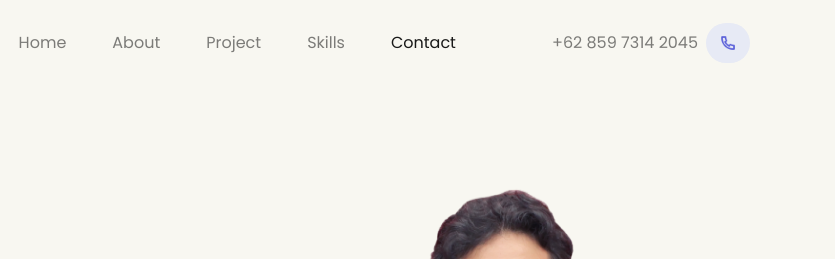
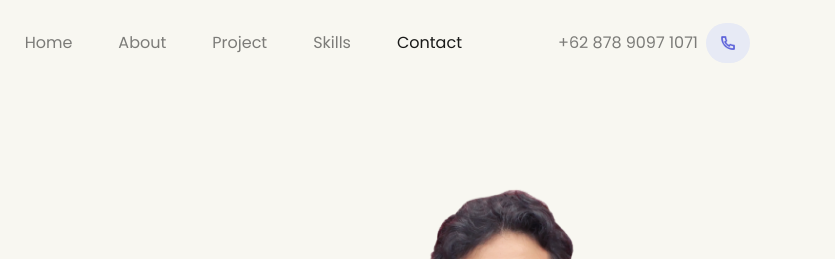
Before and after one commit to Kingakbar/akbarramadhanrusdi.github.io, a plain HTML site: page index.html in a window 1280 px wide. Shown: the top 259 px of the page, 445-1280 px from the left. Drawn offline with nearby package versions, Linux system fonts and the light colour scheme; some packages are replaced by stand-ins of ours; a script that the page names is missing.

Commit message:
Update index.html

```diff
--- a/index.html
+++ b/index.html
@@ -41,7 +41,7 @@
                     <a class="nav-item nav-link navitemlink " href="#section-project">Project</a>
                     <a class="nav-item nav-link navitemlink" href="#section-skills">Skills</a>
                     <a class="nav-item nav-link navitemlink" href="#section-contact">Contact</a>
-                    <a class="nav-item nav-link navnumber" href="https://wa.link/k198gp">+62 859 7314 2045</a>
+                    <a class="nav-item nav-link navnumber" href="">+62 878 9097 1071</a>
                     <a href="https://wa.link/k198gp" class="btn btncall my-2 my-sm-0">
                         <img src="assets/ic_call.png" alt="" srcset="" width="18">
                     </a>
```
